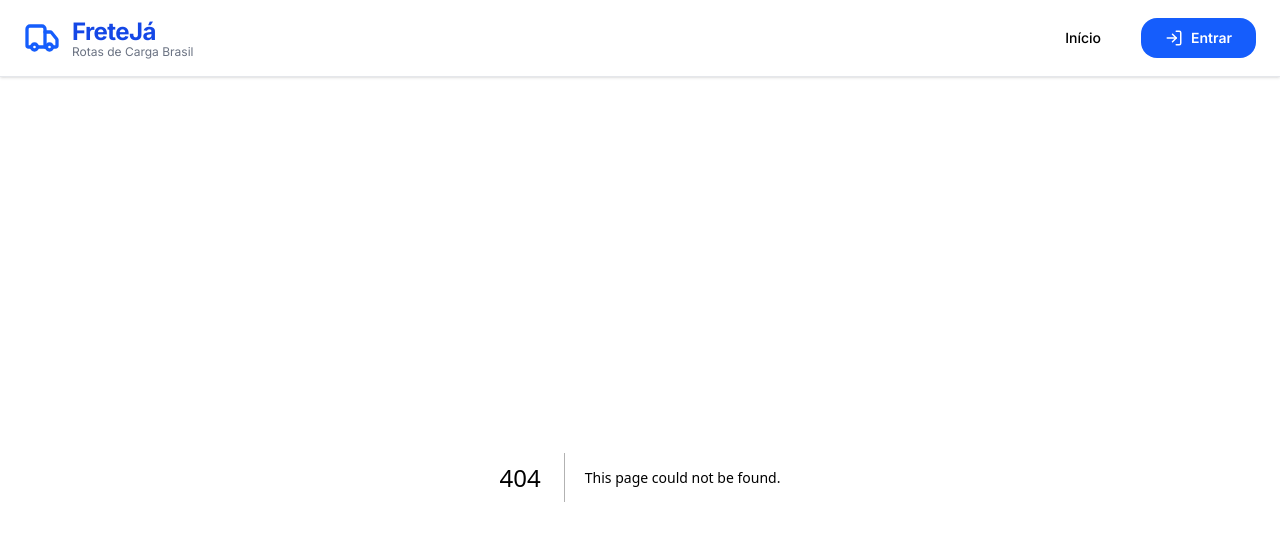
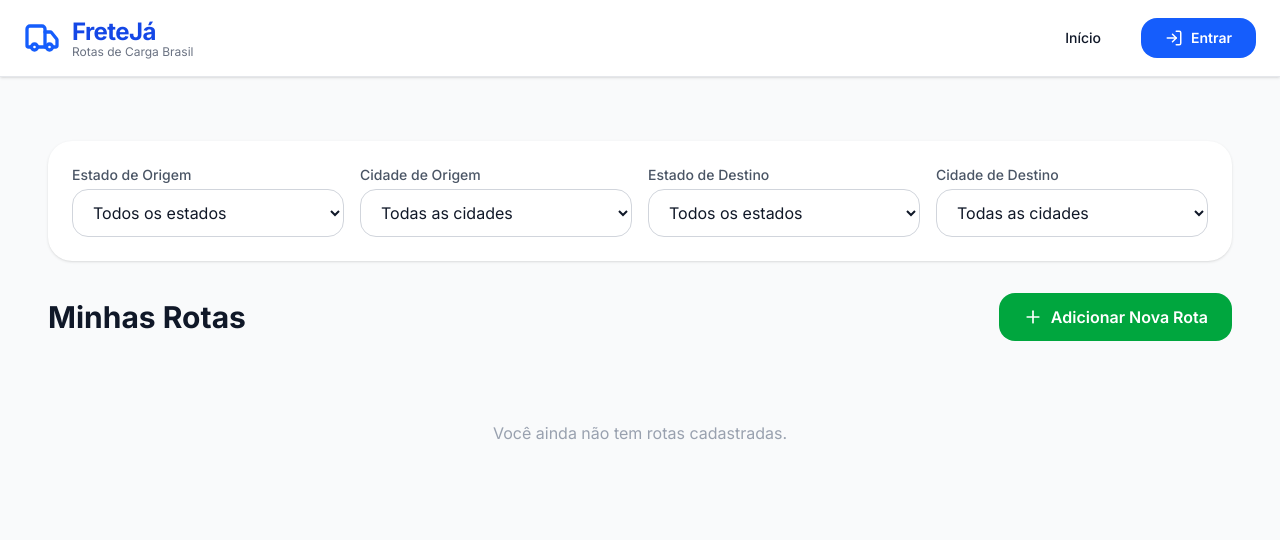
Before and after one commit to tech-force-br/frete-ja, a Next.js app: page /minhas-rotas in a window 1280 px wide. Before the commit this address had no page. Shown: the top 540 px of the page. Built offline with nearby package versions, Linux system fonts and the light colour scheme.

Commit message:
Add route manager filter

```diff
--- a/components/HomeComponent.tsx
+++ b/components/HomeComponent.tsx
@@ -14,13 +14,8 @@ export default function Home() {
 
   const filteredRoutes = useMemo(() => {
 
-    console.log('originState', originState);
-    console.log('destState', destState);
-
     return initialRoutes.filter((route) => {
       const matchesOriginState = !originState || route.originState === originState;
-
-      console.log('matchesOriginState', matchesOriginState);
 
       const matchesOriginCity =
         !originCity ||
--- a/components/RouteManager.tsx
+++ b/components/RouteManager.tsx
@@ -1,7 +1,8 @@
 "use client";
 
-import React, { useState, useEffect } from 'react';
+import { useState, useEffect, useMemo } from 'react';
 import { Plus } from 'lucide-react';
+import RouteFilters from '@/components/RouteFilters';
 import RouteCard from '@/components/RouteCard';
 import AddRouteModal from '@/components/AddRouteModal';
 import ContactModal from '@/components/ContactModal';
@@ -20,7 +21,32 @@ export default function MyRoutes({ currentUser }: MyRoutesProps) {
   const [route, setRoute] = useState<Route | null>(null);
   const [isDeleteModalOpen, setIsDeleteModalOpen] = useState(false);
   const [routeToDelete, setRouteToDelete] = useState<Route | null>(null);
-  const { allRoutes, myRoutes, saveToLocalStorage } = useLocalStorageRoutes(currentUser);
+  const { myRoutes, saveToLocalStorage } = useLocalStorageRoutes(currentUser);
+
+  const [originState, setOriginState] = useState("");
+  const [originCity, setOriginCity] = useState("");
+  const [destState, setDestState] = useState("");
+  const [destCity, setDestCity] = useState("");
+
+  const filteredRoutes = useMemo(() => {
+
+    return myRoutes.filter((route) => {
+
+      const matchesOriginState = !originState || route.originState === originState;
+
+      const matchesOriginCity =
+        !originCity ||
+        route.originCity.toLowerCase().includes(originCity.toLowerCase());
+
+      const matchesDestState = !destState || route.destState === destState;
+
+      const matchesDestCity =
+        !destCity ||
+        route.destCity.toLowerCase().includes(destCity.toLowerCase());
+
+      return matchesOriginState && matchesOriginCity && matchesDestState && matchesDestCity;
+    });
+  }, [myRoutes, originState, originCity, destState, destCity]);
 
   useEffect(() => {
     setMounted(true);
@@ -56,7 +82,7 @@ export default function MyRoutes({ currentUser }: MyRoutesProps) {
 
   const deleteMyRoute = () => {
     setIsDeleteModalOpen(false);
-    const updatedRoutes = allRoutes.filter((r) => r.id !== routeToDelete?.id);
+    const updatedRoutes = myRoutes.filter((r) => r.id !== routeToDelete?.id);
     saveToLocalStorage(updatedRoutes);
   };
 
@@ -67,6 +93,18 @@ export default function MyRoutes({ currentUser }: MyRoutesProps) {
 
   return (
     <div className="p-6">
+
+      <RouteFilters
+        originState={originState}
+        setOriginState={setOriginState}
+        originCity={originCity}
+        setOriginCity={setOriginCity}
+        destState={destState}
+        setDestState={setDestState}
+        destCity={destCity}
+        setDestCity={setDestCity}
+      />
+
       {/* Header */}
       <div className="flex justify-between items-center mb-8">
         <h2 className="text-3xl font-bold">Minhas Rotas</h2>
@@ -81,12 +119,12 @@ export default function MyRoutes({ currentUser }: MyRoutesProps) {
 
       {/* Routes Grid */}
       <div className="grid grid-cols-1 md:grid-cols-2 lg:grid-cols-3 gap-6">
-        {myRoutes.length === 0 ? (
+        {filteredRoutes.length === 0 ? (
           <div className="col-span-3 text-center py-12 text-gray-400">
             <p>Você ainda não tem rotas cadastradas.</p>
           </div>
         ) : (
-          myRoutes.map((route) => (
+          filteredRoutes.map((route) => (
             <RouteCard
               key={route.id}
               route={route}
--- a/hooks/useLocalStorageRoutes.tsx
+++ b/hooks/useLocalStorageRoutes.tsx
@@ -6,38 +6,31 @@ import { Route } from '@/types';
 const STORAGE_KEY = 'minhas-rotas';
 
 export function useLocalStorageRoutes(currentUser: string) {
-  const [allRoutes, setAllRoutes] = useState<Route[]>(() => {
-    // Initial load from localStorage
-    if (typeof window !== 'undefined') {
-      const saved = localStorage.getItem(STORAGE_KEY);
-      return saved ? JSON.parse(saved) : [];
-    }
-    return [];
-  });
+  const [myRoutes, setMyRoutes] = useState<Route[]>([]);
 
-  // Save to localStorage
-  const saveToLocalStorage = (routes: Route[]) => {
-    setAllRoutes(routes);
-    localStorage.setItem(STORAGE_KEY, JSON.stringify(routes));
-  };
+  // Load from localStorage on mount (client-side only)
+  useEffect(() => {
+    if (typeof window === 'undefined') return;
 
-  // Get only my routes (computed)
-  const myRoutes = allRoutes.filter(
-    (route) => route.company === currentUser
-  );
-
-  // Refresh from localStorage (useful if changed in another tab/component)
-  const refreshRoutes = () => {
     const saved = localStorage.getItem(STORAGE_KEY);
     if (saved) {
-      setAllRoutes(JSON.parse(saved));
+      try {
+        const parsed: Route[] = JSON.parse(saved);
+        // Optional: filter by currentUser if you want to isolate per user
+        // const userRoutes = parsed.filter(r => r.company === currentUser);
+        setMyRoutes(parsed);
+      } catch (e) {
+        console.error('Failed to parse routes from localStorage', e);
+      }
+    }
+  }, [currentUser]); // re-load if user changes (rare)
+
+  const saveToLocalStorage = (routes: Route[]) => {
+    setMyRoutes(routes);                    // ← This triggers re-render
+    if (typeof window !== 'undefined') {
+      localStorage.setItem(STORAGE_KEY, JSON.stringify(routes));
     }
   };
 
-  return {
-    allRoutes,
-    myRoutes,
-    saveToLocalStorage,
-    refreshRoutes,
-  };
+  return { myRoutes, saveToLocalStorage };
 }
```
Also changed, not shown: app/minhas-rotas/page.tsx (renamed from app/my-routes/page.tsx).
